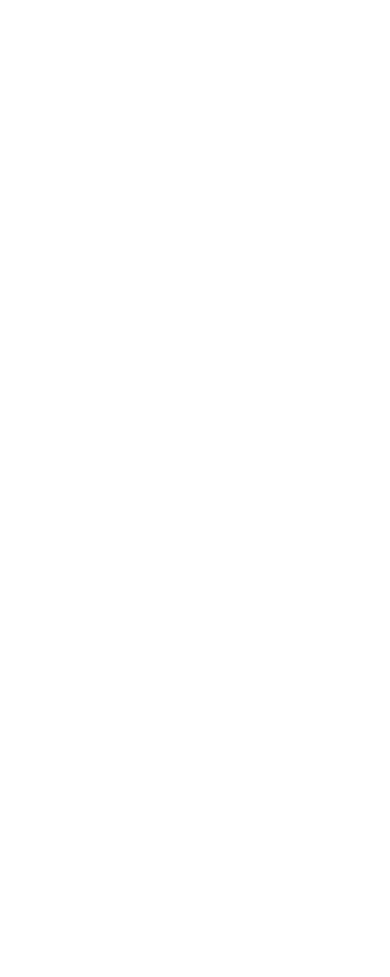
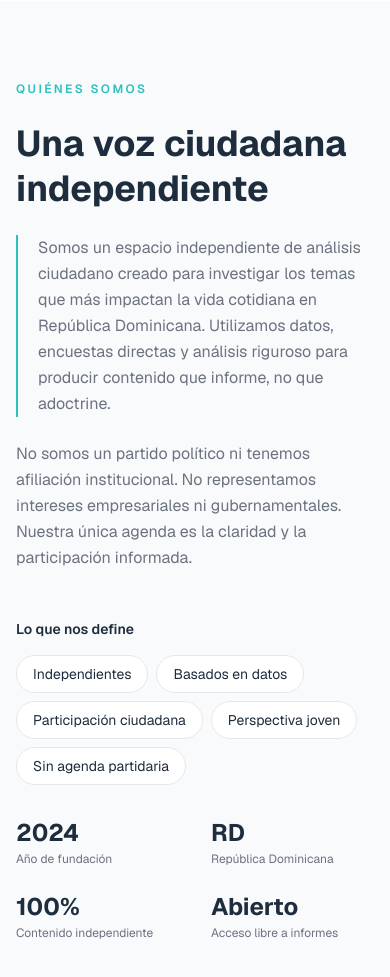
Before and after one commit to Nico200209/Impacto-Colectivo, a Next.js app: page / in a window 390 px wide. Shown: the part 5860-6837 px from the top of the page. Before the commit the page ends 5861 px from the top, so only its background shows below. Built offline with nearby package versions, Linux system fonts and the light colour scheme; no server answers; the database is empty.

Commit message:
Renamed Impacto and Created Quienes Somos

```diff
--- a/app/page.tsx
+++ b/app/page.tsx
@@ -1,10 +1,11 @@
 import Navbar from "@/components/Navbar";
 import Inicio from "@/components/sections/Inicio";
-import Nosotros from "@/components/sections/Nosotros";
+import Impacto from "@/components/sections/Impacto";
 import Temas from "@/components/sections/Temas";
 import Encuestas from "@/components/sections/Encuestas";
 import Informes from "@/components/sections/Informes";
 import Videos from "@/components/sections/Videos";
+import QuienesSomos from "@/components/sections/QuienesSomos";
 
 export default function Home() {
   return (
@@ -12,11 +13,12 @@ export default function Home() {
       <Navbar />
       <main>
         <Inicio />
-        <Nosotros />
+        <Impacto />
         <Temas />
         <Encuestas />
         <Informes />
         <Videos />
+        <QuienesSomos />
         {/* Contacto section coming next */}
       </main>
     </>
--- a/components/Navbar.tsx
+++ b/components/Navbar.tsx
@@ -5,11 +5,12 @@ import Image from "next/image";
 
 const navLinks = [
   { label: "Inicio",    href: "#inicio" },
-  { label: "Nosotros",  href: "#nosotros" },
+  { label: "Impacto",   href: "#impacto" },
   { label: "Temas",     href: "#temas" },
   { label: "Encuestas", href: "#encuestas" },
   { label: "Informes",  href: "#informes" },
   { label: "Videos",    href: "#videos" },
+  { label: "Nosotros",  href: "#nosotros" },
 ];
 
 function smoothScrollTo(href: string) {
--- a/components/sections/Nosotros.tsx
+++ b/components/sections/Impacto.tsx
@@ -24,12 +24,12 @@ function getNode(id: string) {
   return nodes.find((n) => n.id === id)!;
 }
 
-export default function Nosotros() {
+export default function Impacto() {
   const [textRef,    textInView]    = useInView<HTMLDivElement>(0.15);
   const [networkRef, networkInView] = useInView<HTMLDivElement>(0.2);
 
   return (
-    <section id="nosotros" className="bg-white py-20 lg:py-28">
+    <section id="impacto" className="bg-white py-20 lg:py-28">
       <div className="max-w-7xl mx-auto px-4 sm:px-6 lg:px-8">
         <div className="grid grid-cols-1 lg:grid-cols-2 gap-14 lg:gap-20 items-center">
 
--- /dev/null
+++ b/components/sections/QuienesSomos.tsx
@@ -0,0 +1,109 @@
+"use client";
+
+import { useInView } from "@/lib/hooks";
+
+const tags = [
+  "Independientes",
+  "Basados en datos",
+  "Participación ciudadana",
+  "Perspectiva joven",
+  "Sin agenda partidaria",
+];
+
+const stats = [
+  { value: "2024",    label: "Año de fundación" },
+  { value: "RD",      label: "República Dominicana" },
+  { value: "100%",    label: "Contenido independiente" },
+  { value: "Abierto", label: "Acceso libre a informes" },
+];
+
+export default function QuienesSomos() {
+  const [textRef,   textInView]   = useInView<HTMLDivElement>(0.15);
+  const [visualRef, visualInView] = useInView<HTMLDivElement>(0.15);
+
+  return (
+    <section id="nosotros" className="bg-gray-50 py-20 lg:py-28">
+      <div className="max-w-7xl mx-auto px-4 sm:px-6 lg:px-8">
+        <div className="grid grid-cols-1 lg:grid-cols-2 gap-12 lg:gap-16 items-center">
+
+          {/* ── Left: Text ── */}
+          <div ref={textRef} className="flex flex-col gap-6">
+            <p className={`text-xs font-semibold tracking-[0.2em] uppercase text-[#2EBFC0] ${textInView ? "animate-reveal" : "opacity-0"}`}>
+              Quiénes somos
+            </p>
+
+            <h2 className={`text-4xl sm:text-5xl font-bold leading-tight text-[#1E2D3D] ${textInView ? "animate-reveal-d1" : "opacity-0"}`}>
+              Una voz ciudadana independiente
+            </h2>
+
+            <blockquote className={`border-l-2 border-[#2EBFC0] pl-5 ${textInView ? "animate-reveal-d2" : "opacity-0"}`}>
+              <p className="text-base text-[#6B7280] leading-relaxed">
+                Somos un espacio independiente de análisis ciudadano creado para
+                investigar los temas que más impactan la vida cotidiana en
+                República Dominicana. Utilizamos datos, encuestas directas y
+                análisis riguroso para producir contenido que informe, no que
+                adoctrine.
+              </p>
+            </blockquote>
+
+            <p className={`text-base text-[#6B7280] leading-relaxed ${textInView ? "animate-reveal-d3" : "opacity-0"}`}>
+              No somos un partido político ni tenemos afiliación institucional.
+              No representamos intereses empresariales ni gubernamentales.
+              Nuestra única agenda es la claridad y la participación informada.
+            </p>
+          </div>
+
+          {/* ── Right: Tags + Stats ── */}
+          <div ref={visualRef} className="flex flex-col gap-8">
+
+            {/* Tags */}
+            <div>
+              <p
+                className="text-sm font-semibold text-[#1E2D3D] mb-4"
+                style={{
+                  opacity: visualInView ? 1 : 0,
+                  transition: "opacity 0.5s ease-out 0s",
+                }}
+              >
+                Lo que nos define
+              </p>
+              <div className="flex flex-wrap gap-2">
+                {tags.map((tag, i) => (
+                  <span
+                    key={tag}
+                    className="rounded-full border border-gray-200 bg-white px-4 py-2 text-sm text-[#1E2D3D]"
+                    style={{
+                      opacity: visualInView ? 1 : 0,
+                      transform: visualInView ? "translateY(0)" : "translateY(12px)",
+                      transition: `opacity 0.4s ease-out ${0.1 + i * 0.08}s, transform 0.4s ease-out ${0.1 + i * 0.08}s`,
+                    }}
+                  >
+                    {tag}
+                  </span>
+                ))}
+              </div>
+            </div>
+
+            {/* Stats */}
+            <div className="grid grid-cols-2 gap-x-8 gap-y-6">
+              {stats.map((stat, i) => (
+                <div
+                  key={stat.value}
+                  style={{
+                    opacity: visualInView ? 1 : 0,
+                    transform: visualInView ? "translateY(0)" : "translateY(12px)",
+                    transition: `opacity 0.4s ease-out ${0.5 + i * 0.09}s, transform 0.4s ease-out ${0.5 + i * 0.09}s`,
+                  }}
+                >
+                  <p className="text-2xl font-bold text-[#1E2D3D]">{stat.value}</p>
+                  <p className="text-xs text-[#6B7280] mt-0.5">{stat.label}</p>
+                </div>
+              ))}
+            </div>
+
+          </div>
+        </div>
+      </div>
+    </section>
+  );
+}
```
